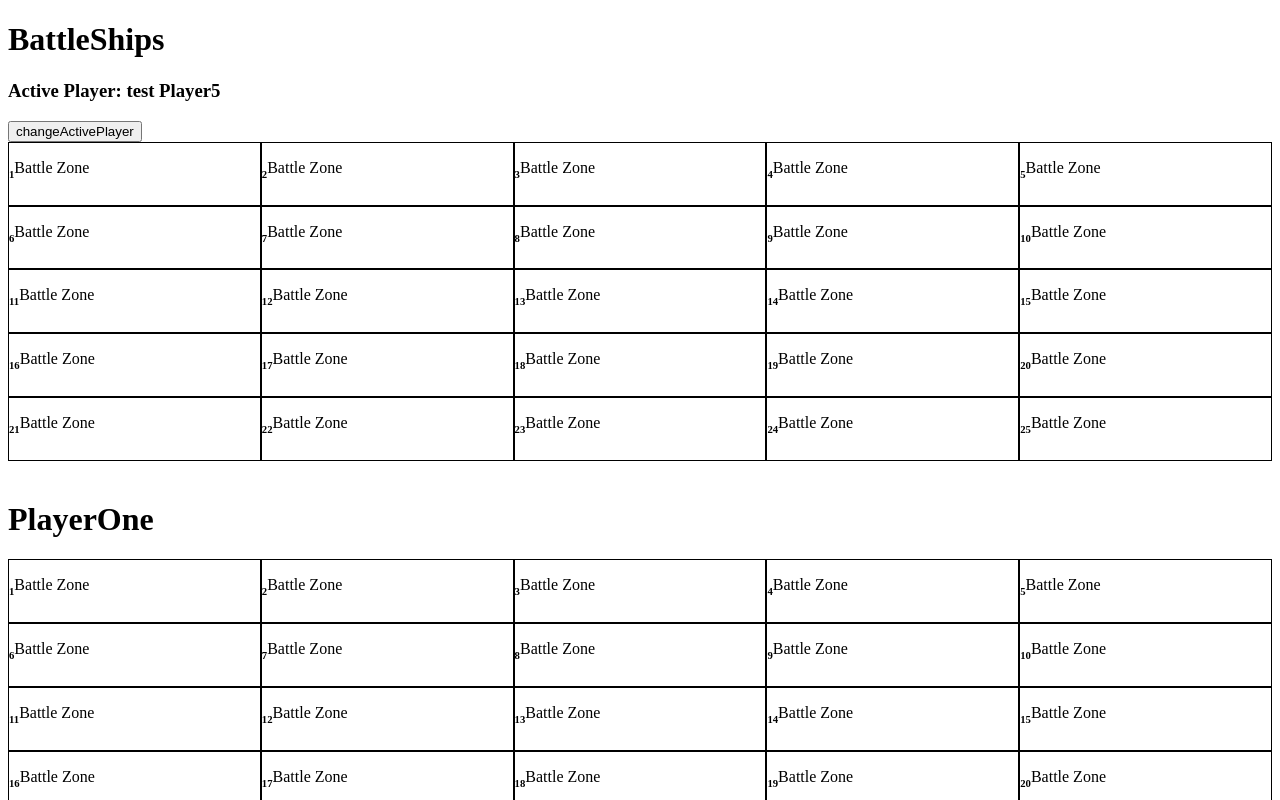
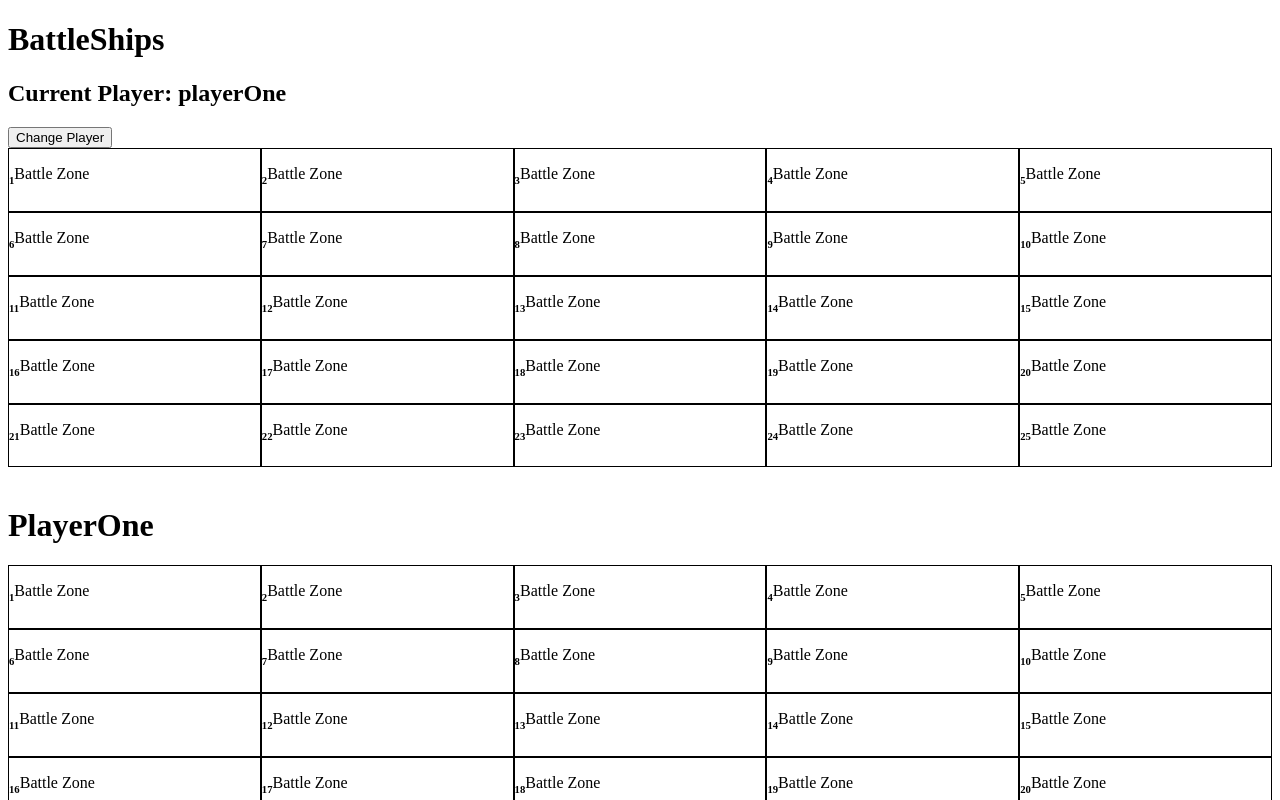
Before and after one commit to eriknyberg91/React-Typescript-Battleships, a React (Create React App) app: page / in a window 1280 px wide. Shown: the top 800 px of the page. Built offline with nearby package versions, Linux system fonts and the light colour scheme.

Commit message:
Dynamic player swapping, removal of player array and introduction of player state

```diff
--- a/src/App.tsx
+++ b/src/App.tsx
@@ -1,111 +1,87 @@
-import React, { useState } from 'react';
+import React, { useEffect, useState } from 'react';
 import BattleZone from './Components/BattleZone/BattleZone';
 import BattleMap from './Components/BattleMap/BattleMap';
 import IBattleZone from './Classes/IBattleZone';
 import IPlayer from './Classes/IPlayer';
 
 function App() {
-  //TODO : Bort med testplayer (används för currentPlayer state)
-  const testPlayer : IPlayer =
-  {id: 3,
-    playerName: "test Player",
+
+
+
+  const [playerOne, setPlayerOne] = useState<IPlayer>({
+    id: 1,
+    playerName: "playerOne",
+    shotsFired: 0,
+    shipsLeftToPlace: 5,
+    numberOfVictories: 0,
+    health: 5,
+    isPlaying: true
+  });
+
+  const [playerTwo, setPlayerTwo] = useState<IPlayer>({
+    id: 2,
+    playerName: "playerTwo",
     shotsFired: 0,
     shipsLeftToPlace: 5,
     numberOfVictories: 0,
     health: 5,
     isPlaying: false
-  }
+  });
+
   const numberOfZones = 25;
-  const [currentPlayer, setCurrentPlayer] = useState<IPlayer>(testPlayer);
 
+  //needed?
+  const [currentPlayer, setCurrentPlayer] = useState<IPlayer>(playerOne);
 
-
-//Maps over array of players to swap player turn and set current player.
-  const changeActivePlayer = () => {
-    players.map((player) => {
-      if (player.isPlaying == false || player.isPlaying == true) {
-            player.isPlaying= !player.isPlaying;
-      }
-      if (player.isPlaying == true) {
-            setCurrentPlayer(player)
-      }})
-  }
 
 
 
 
 //TODO: Is this function needed?
-  const handleClick = (id: number) => {
-    console.log(id);
-    setZoneList(
-      zoneList.map((zone) => {
-        if (zone.id == id) {
-          return zone;
-        }
-        return zone;
+const handleClick = (id: number) => {
+  if (currentPlayer.shipsLeftToPlace > 0) {
+    handleShipPlacement(id);
+  }
+  else if (currentPlayer.shipsLeftToPlace <= 0){
+    handleShipPlacement(id);
+  }
+};
 
-      }))
-  }
-//TODO: Testing if it works as planned, implement style for each scenario
-//TODO: Move on to Fire Phase, stop ShipCount going down?
-  const handleShipPlacement = (id: number, currentPlayer: IPlayer) => {
+const changePlayer = () => {
+  setPlayerOne(prevPlayerOne => ({
+    ...prevPlayerOne,
+    isPlaying: !prevPlayerOne.isPlaying,
+  }));
 
-    setZoneList(
-      zoneList.map((zone) => {
-        if (zone.id == id && currentPlayer.id == 1 && currentPlayer.shipsLeftToPlace > 0) {
-          return  {...zone, shipPlacedByPlayerOne: !zone.shipPlacedByPlayerOne}
-        }
-        else if (zone.id == id && currentPlayer.id == 2  && currentPlayer.shipsLeftToPlace > 0){
-          return {...zone, shipPlacedByPlayerTwo: !zone.shipPlacedByPlayerTwo}
-        }
+  setPlayerTwo(prevPlayerTwo => ({
+    ...prevPlayerTwo,
+    isPlaying: !prevPlayerTwo.isPlaying,
+  }));
+};
 
-        return zone;
-      }))
-      decreaseCurrentPlayerShipCount();
-      changeActivePlayer();
-  }
-//TODO: Move on to Fire Phase, stop ShipCount going down?
+const handleShipPlacement = (id: number) => {
+  setZoneList(
+    zoneList.map((zone) => {
+      if (zone.id == id && playerOne.isPlaying == true && playerOne.shipsLeftToPlace > 0) {
+        return  {...zone, shipPlacedByPlayerOne: !zone.shipPlacedByPlayerOne}
+      }
+      else if (zone.id == id && playerTwo.isPlaying == true  && playerTwo.shipsLeftToPlace > 0){
+        return {...zone, shipPlacedByPlayerTwo: !zone.shipPlacedByPlayerTwo}
+      }
+      return zone;
+    }))
+}
+
   const decreaseCurrentPlayerShipCount = () => {
-    if (currentPlayer.shipsLeftToPlace != 0){
-      setPlayers(players => {
-        return players.map(player => {
-          if (player.id === currentPlayer.id) {
-            return {
-              ...player,
-              shipsLeftToPlace: player.shipsLeftToPlace - 1
-            };
-          }
-          return player;
-        });
-      });
+    if (currentPlayer == playerOne) {
+      setPlayerOne({...playerOne, shipsLeftToPlace: playerOne.shipsLeftToPlace - 1})
     }
+    else if (currentPlayer == playerTwo){
+      setPlayerTwo({...playerTwo, shipsLeftToPlace: playerTwo.shipsLeftToPlace - 1})
+    }
+    console.log(playerOne)
+    console.log(playerTwo)
   };
-
-
-
-
-
-  const [players, setPlayers] = useState <IPlayer[]>(
-    [
-      {
-        id: 1,
-        playerName: "playerOne",
-        shotsFired: 0,
-        shipsLeftToPlace: 5,
-        numberOfVictories: 0,
-        health: 5,
-        isPlaying: false},
-      {
-        id: 2,
-        playerName: "playerTwo",
-        shotsFired: 0,
-        shipsLeftToPlace: 5,
-        numberOfVictories: 0,
-        health: 5,
-        isPlaying: true
-      }
-  ])
-
 
 
   const generateZoneList = Array.from({length: numberOfZones}, (_, index) => ({
@@ -121,14 +97,16 @@ function App() {
 
 
   return (
+
     <div className="App">
       <h1>BattleShips</h1>
       <BattleMap
+      playerOne={playerOne}
+      playerTwo={playerTwo}
+      changePlayer={changePlayer}
       handleShipPlacement={handleShipPlacement}
       list={zoneList}
-      currentPlayer={currentPlayer}
-      handleClick={handleClick}
-      changeActivePlayer={changeActivePlayer} />
+      handleClick={handleClick} />
     </div>
   );
 }
--- a/src/Components/BattleMap/BattleMap.tsx
+++ b/src/Components/BattleMap/BattleMap.tsx
@@ -1,30 +1,29 @@
+import React, { useEffect } from 'react';
 import IBattleZone from '../../Classes/IBattleZone';
-import './BattleMap.css'
+import './BattleMap.css';
 import IPlayer from '../../Classes/IPlayer';
 
 interface Props {
   list: IBattleZone[];
-    currentPlayer: IPlayer;
   handleClick(id: number): void;
-    handleShipPlacement(id: number, currentPlayer: IPlayer): void
-    changeActivePlayer(): void;
+  handleShipPlacement(id: number, currentPlayer: IPlayer): void;
+  changePlayer(): void;
+  playerOne: IPlayer;
+  playerTwo: IPlayer;
+
 }
 
+const BattleMap = ({list,playerOne, playerTwo, handleClick,handleShipPlacement, changePlayer}: Props) => {
 
-const BattleMap = ({list, currentPlayer, handleClick, handleShipPlacement, changeActivePlayer} : Props) => {
   return (
-
-
     <div className="battle-map-container">
       <div className="intro-container">
-      <h3>Active Player: {currentPlayer?.playerName + currentPlayer.shipsLeftToPlace} </h3>
-      <button onClick={() => changeActivePlayer()}>changeActivePlayer</button>
+      <h2>Current Player: {playerOne.isPlaying ? playerOne.playerName : playerTwo.playerName}</h2>
+        <button onClick={() => changePlayer()}>Change Player</button>
       </div>
-
       <div className="battlemap">
         {list.map((zone) => (
-            <div className="battle-zone"
-              onClick={() => handleShipPlacement(zone.id, currentPlayer)}>
+          <div className="battle-zone" onClick={() => handleClick(zone.id)}>
             <h6>{zone.id}</h6>
             <p>Battle Zone</p>
           </div>
@@ -34,9 +33,11 @@ const BattleMap = ({list, currentPlayer, handleClick, handleShipPlacement, chang
       <h1>PlayerOne</h1>
       <div className="battlemap">
         {list.map((zone) => (
-            <div className="battle-zone"
-              onClick={() => handleShipPlacement(zone.id, currentPlayer)}
-              style={{backgroundColor: zone.shipPlacedByPlayerOne ? "green" : "white"}}>
+          <div
+            className="battle-zone"
+            onClick={() => handleClick(zone.id)}
+            style={{ backgroundColor: zone.shipPlacedByPlayerOne ? 'green' : 'white' }}
+          >
             <h6>{zone.id}</h6>
             <p>Battle Zone</p>
           </div>
@@ -45,17 +46,18 @@ const BattleMap = ({list, currentPlayer, handleClick, handleShipPlacement, chang
       <h1>PlayerTwo</h1>
       <div className="battlemap">
         {list.map((zone) => (
-            <div className="battle-zone"
-              onClick={() => handleShipPlacement(zone.id, currentPlayer)}
-              style={{backgroundColor: zone.shipPlacedByPlayerTwo ? "blue" : "white"}}>
+          <div
+            className="battle-zone"
+            onClick={() => handleClick(zone.id)}
+            style={{ backgroundColor: zone.shipPlacedByPlayerTwo ? 'blue' : 'white' }}
+          >
             <h6>{zone.id}</h6>
             <p>Battle Zone</p>
           </div>
         ))}
       </div>
+    </div>
+  );
+};
 
-    </div>
-  )
-}
-
-export default BattleMap
+export default BattleMap;
```
Lines whose indentation alone changed are shown as unchanged.
